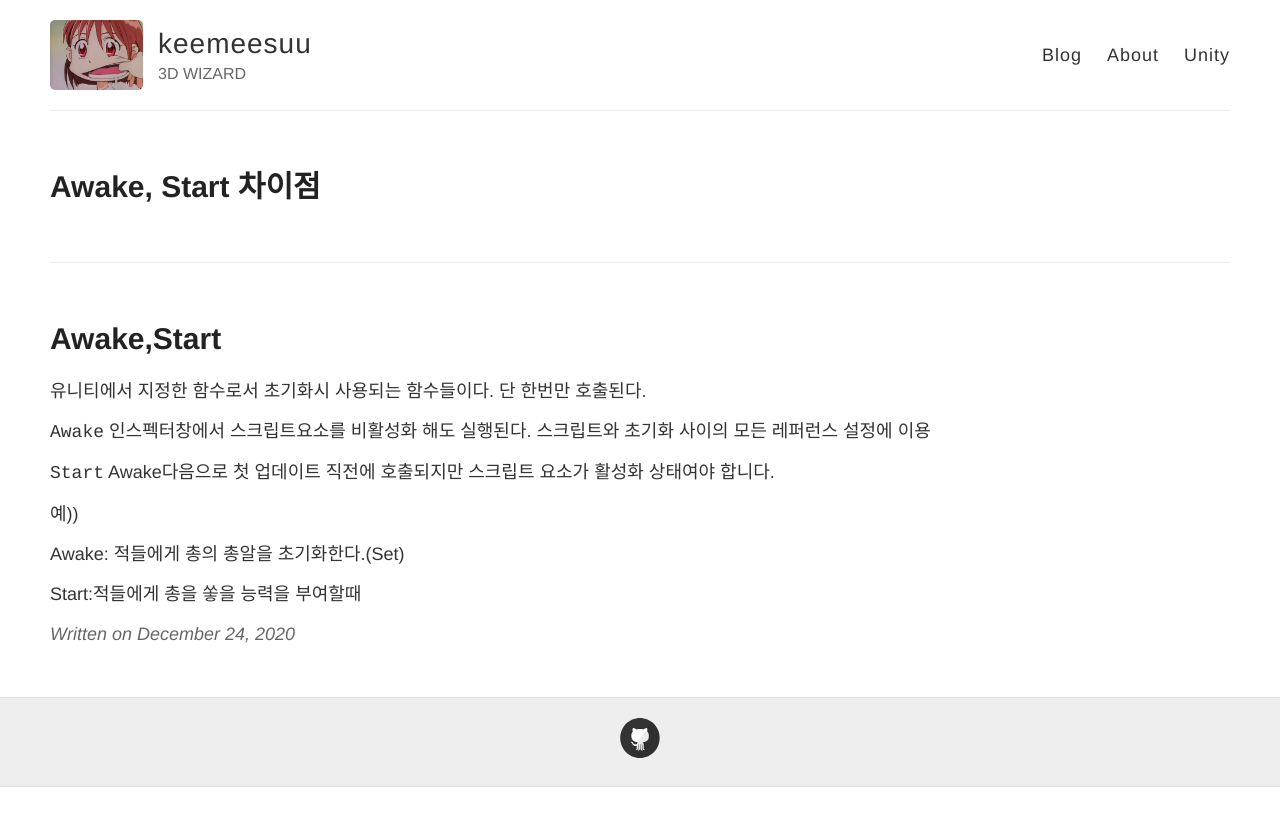
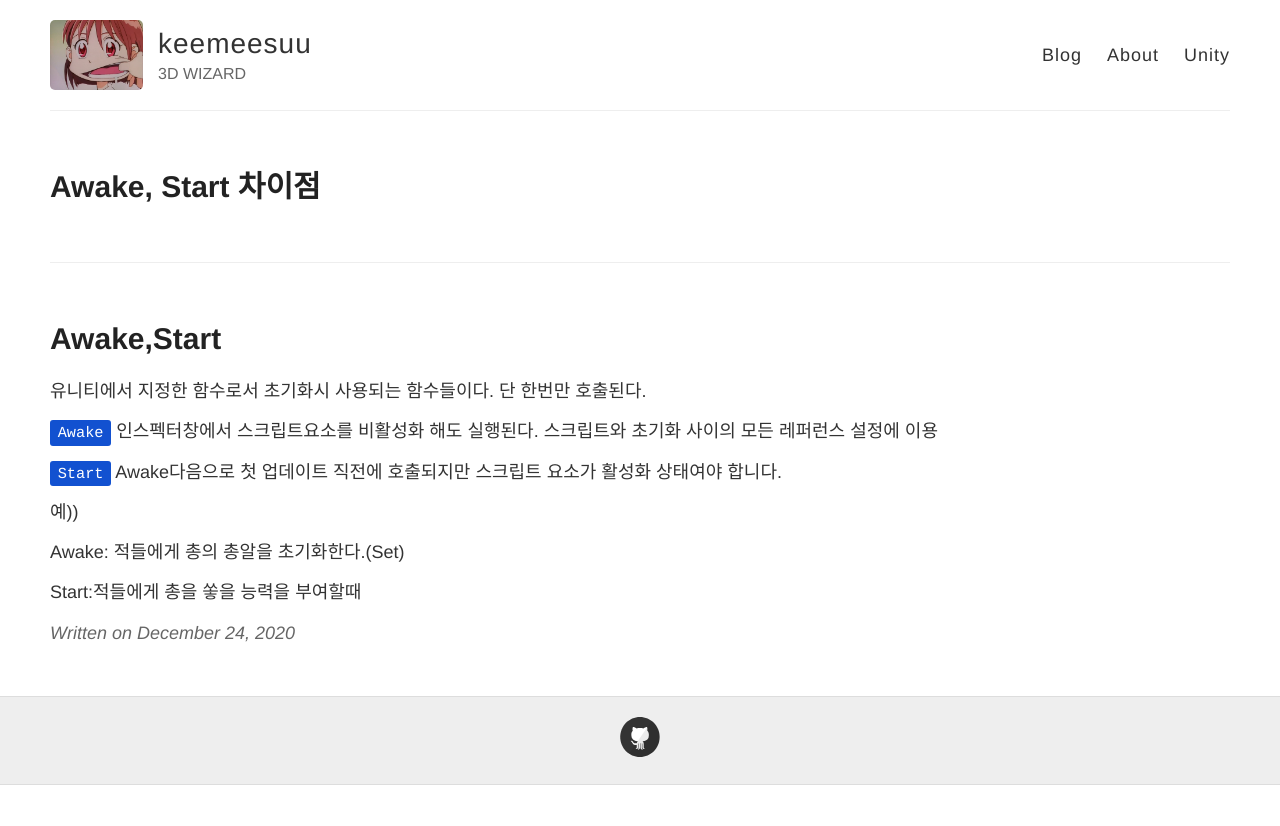
Before and after one commit to keemeesuu/keemeesuu.github.io, a Jekyll site: the page built from _posts/dev/unity/2020-12-24-start,awake.md, in a window 1280 px wide. Shown: the top 826 px of the page. Built offline with Jekyll 4.4.1, drawn with Linux system fonts in a browser that asks for light colours.

Commit message:
Update _highlights.scss

```diff
--- a/_sass/_highlights.scss
+++ b/_sass/_highlights.scss
@@ -14,6 +14,14 @@ pre.highlight {
 
 code {
   font-family:'Bitstream Vera Sans Mono','Courier', monospace;
+}
+
+.post p .highlighter-rouge {
+  border-radius: 3px;
+  color: #ffffff;
+  font-size: 85%;
+  padding: 0.25em 0.5em;
+  background-color: #1251d0;
 }
 
 .highlight .c { color: #586E75 } /* Comment */
```
